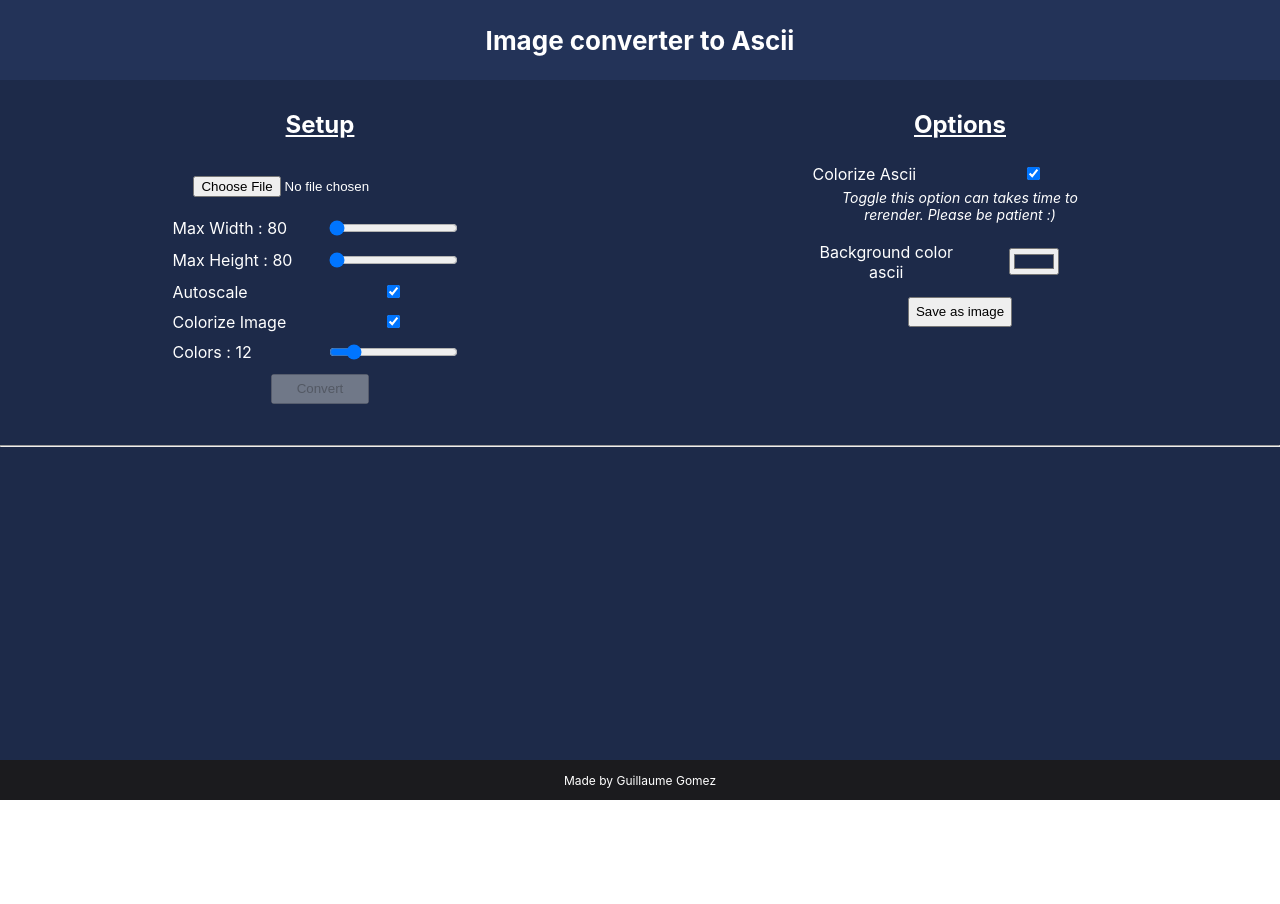
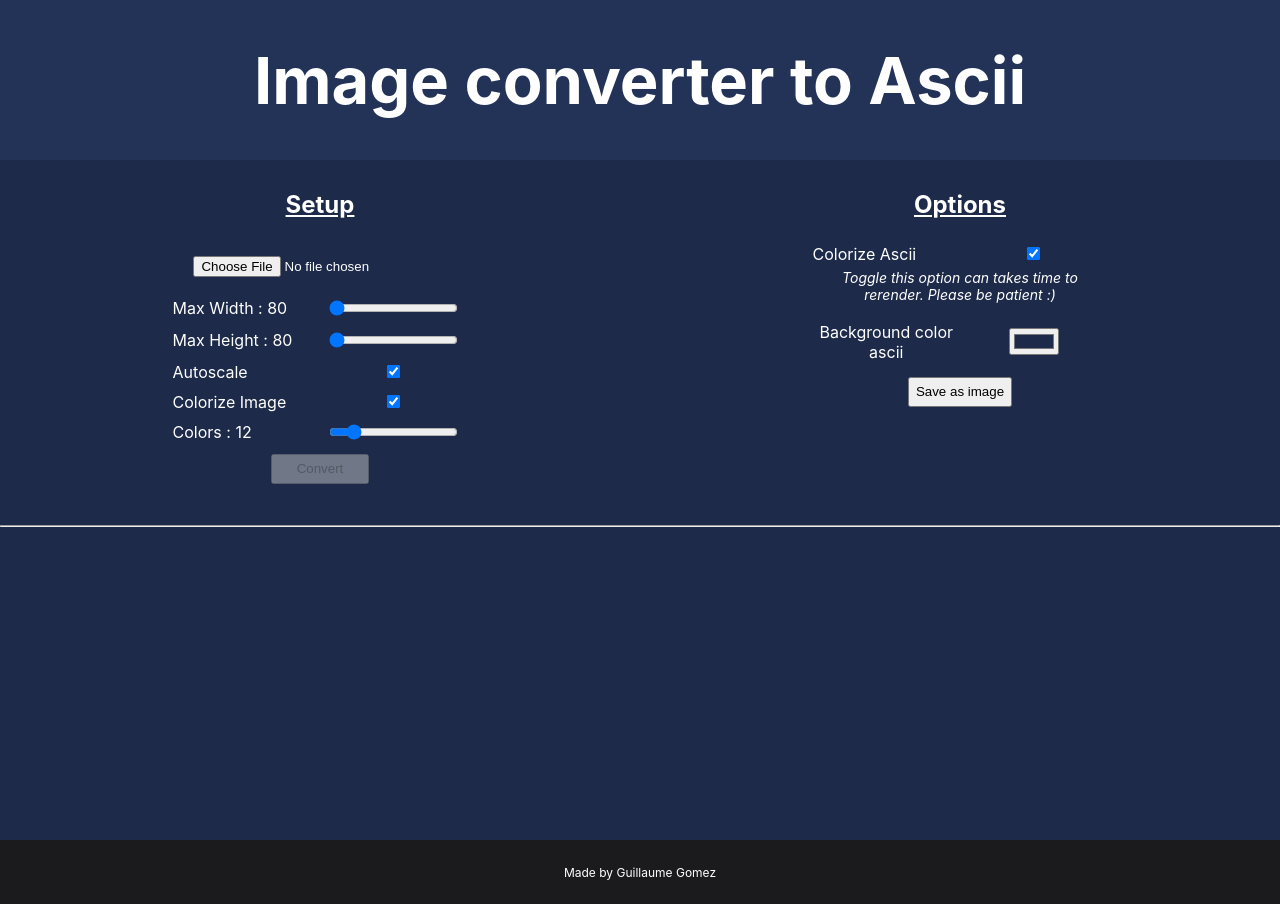
Before and after one commit to guillaume-gomez/image-to-ascii, a React (Create React App) app: page / in a window 1280 px wide. Before the commit the page ends 800 px from the top, so only its background shows below. Built offline with nearby package versions, Linux system fonts and the light colour scheme.

Commit message:
update style

```diff
--- a/src/App.css
+++ b/src/App.css
@@ -5,13 +5,13 @@
 }
 
 .App-header {
-  min-height: 10vh;
+  min-height: 20vh;
   display: flex;
   flex-direction: column;
   align-items: center;
   justify-content: center;
   font-weight: bold;
-  font-size: calc(10px + 2vmin);
+  font-size: 65px;
   background-color: #233358;
 }
 
@@ -25,6 +25,6 @@
   flex-direction: column;
   justify-content: center;
   background-color: #1B1B1E;
-  min-height: 5vh;
+  min-height: 8vh;
   font-size: 12px;
 }
```
